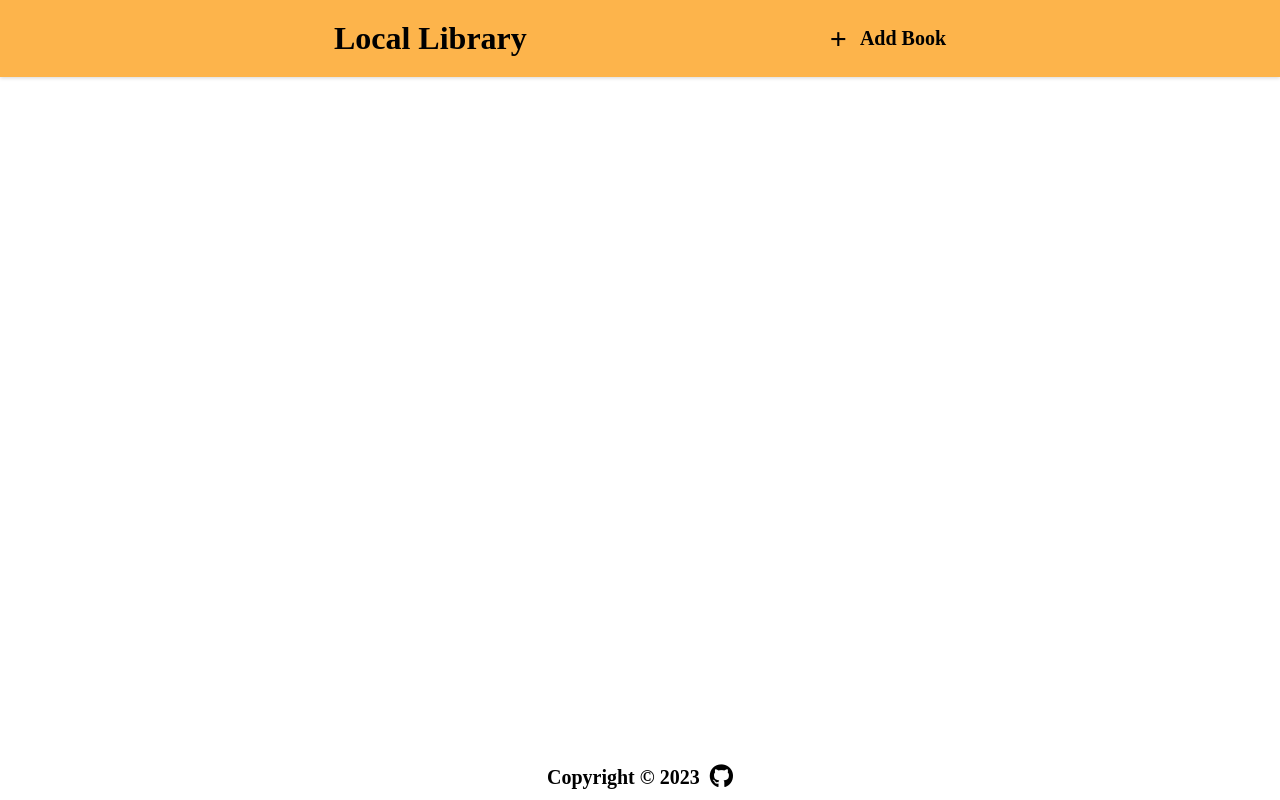
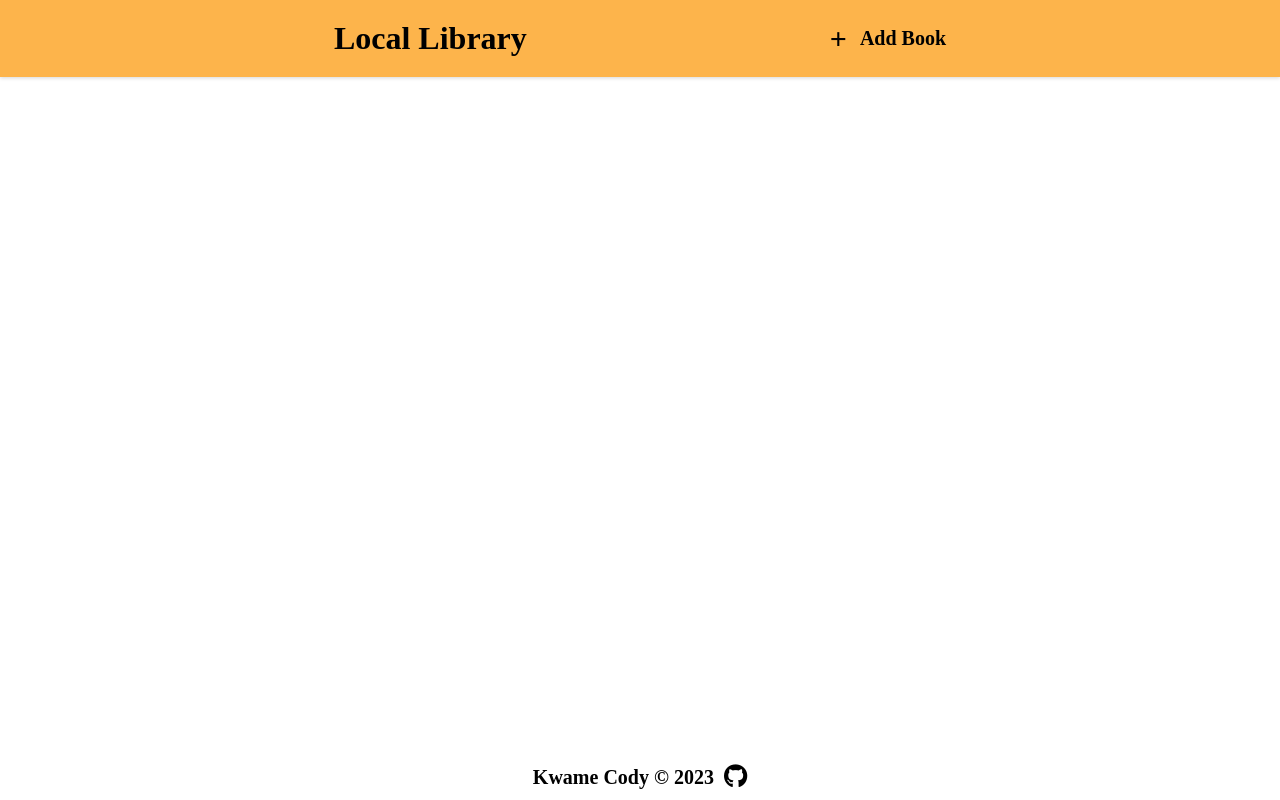
Before and after one commit to KingsCreatives/Local-Library, a plain HTML site: page index.html in a window 1280 px wide. Drawn offline with Linux system fonts and the light colour scheme.

Commit message:
added my name in footer

```diff
--- a/index.html
+++ b/index.html
@@ -25,7 +25,7 @@
 
     <footer style="font-weight: bold; font-size: 20px;">
       <p>
-        Copyright ©
+        Kwame Cody ©
         <script>
           document.write(new Date().getFullYear())
         </script>
```
